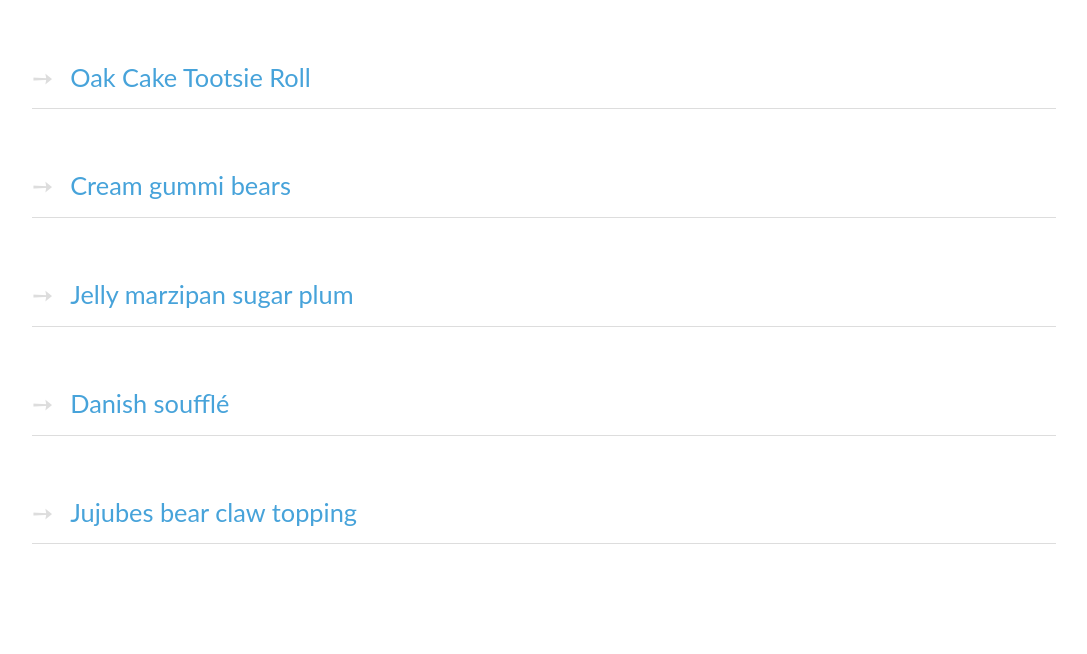
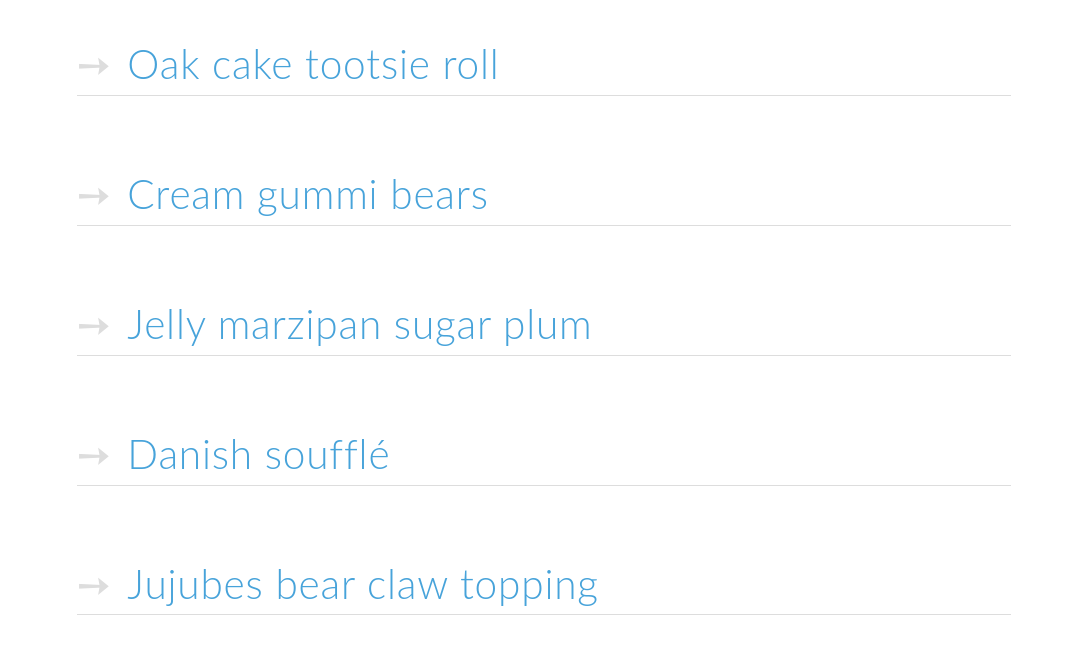
Before and after one commit to mfees/TIY-Assignments, a website: page pub/index.html in a window 1280 px wide. Shown: the whole page, without its empty margins (96-1183 px from the left). Drawn offline with nearby package versions, Linux system fonts and the light colour scheme.

Commit message:
making base accordion pixel perfect, finding correct fonts, sizing, colors, etc

```diff
--- a/pub/css/main.css
+++ b/pub/css/main.css
@@ -97,17 +97,19 @@ textarea {
    Author's custom styles
    ========================================================================== */
 .main-container {
-    width: 80%;
+    width: 73%;
     margin: 0 auto;
 }
 
 h2 {
     border-bottom: 1px solid #ddd;
     font-family: 'Lato', Calibri, Arial, sans-serif;
-    font-size: 3ex;
-    font-weight: 400;
-    padding-bottom: 1ex;
-    padding-top: 3ex;
+    font-size: 4.8ex;
+    font-weight: 300;
+    letter-spacing: 0.04ex;
+    padding-bottom: 0.1ex;
+    padding-top: 1.8ex;
+    margin-top: 0;
 }
 h2 > a {
     color: #47a3da;
@@ -118,8 +120,8 @@ h2 > a::before {
     content: '\2799';
     color: #ddd;
     display: inline-block;
-    padding-right: 1ex;
-    width: 1em;
+    padding-right: 1.5ex;
+    width: 0.5em;
 }
 h2 > a:hover::before {
     content: '\2798';
--- a/pub/index.html
+++ b/pub/index.html
@@ -26,10 +26,10 @@
         <!--Start Custom Code-->
         <div class="main-container">
             <h2 class="open">
-                <a href="#">Oak Cake Tootsie Roll</a>
+                <a href="#">Oak cake tootsie roll</a>
             </h2>
             <article>
-                <p class="open">lorem ipsum dolor sit amet consetetur sadipscing elitr sed diam nonumy eirmod tempor invidunt ut labore et dolore magna aliquyam erat sed diam voluptua at vero eos et accusam et justo duo dolores et ea rebum stet clita kasd gubergren no sea takimata sanctus est lorem ipsum dolor sit amet lorem ipsum dolor sit amet consetetur sadipscing elitr sed diam nonumy eirmod.
+                <p class="open">Jelly sweet roll dragée gummies. Jelly-o cotton candy gingerbread. Dessert tart bear claw gummi bears I love oat cake cotton candy sesame snaps carrot cake. Croissant marshmallow tiramisu icing soufflé chocolate cake. I love pie icing. Sweet I love sweet roll cheesecake dessert. Tiramisu gingerbread I love. Muffin chocolate cake powder cheesecake oat cake tootsie roll candy soufflé. Brownie toffee powder tiramisu. Wafer I love jujubes croissant. Chocolate cake candy jujubes tootsie roll bonbon toffee I love. Topping candy jelly-o. Halvah faworki I love I love toffee pastry icing chupa chups. Pie gingerbread candy canes oat cake.
                 </p>
             </article>
             <h2 class="open">
```
